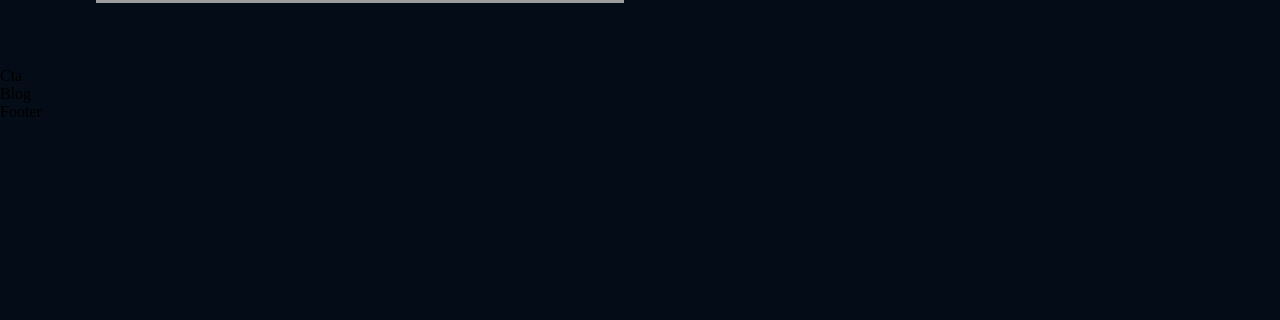
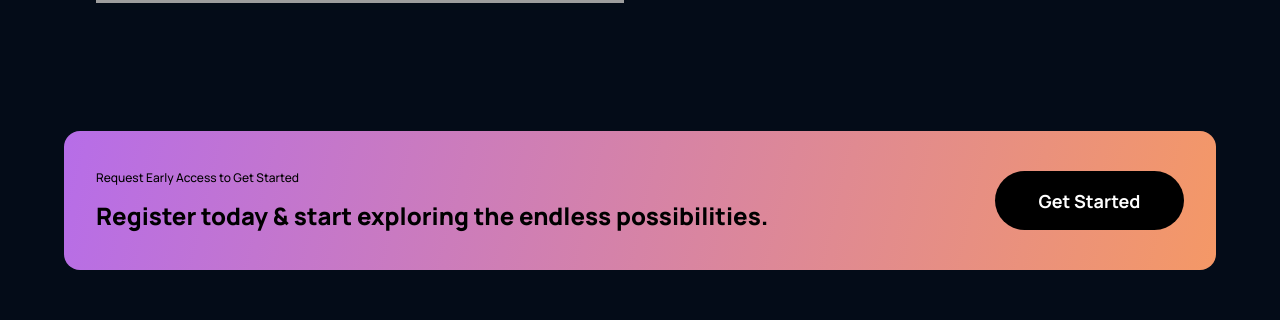
Before and after one commit to ginogiorgi/modern_ui_ux_reactjs, a Next.js app: page / in a window 1280 px wide. Shown: the part 2694-3014 px from the top of the page. Before the commit the page ends 2815 px from the top, so only its background shows below. Built offline with nearby package versions, Linux system fonts and the light colour scheme; grey boxes are pictures that could not be loaded.

Commit message:
Created and styled cta

```diff
--- a/components/cta/Cta.jsx
+++ b/components/cta/Cta.jsx
@@ -1,7 +1,19 @@
 import "./cta.css";
 
 const Cta = () => {
-    return <div>Cta</div>;
+    return (
+        <div className="gpt5__cta">
+            <div className="gpt5__cta-content">
+                <p>Request Early Access to Get Started</p>
+                <h3>
+                    Register today & start exploring the endless possibilities.
+                </h3>
+            </div>
+            <div className="gpt5__cta-btn">
+                <button type="button">Get Started</button>
+            </div>
+        </div>
+    );
 };
 
 export default Cta;
--- a/components/cta/cta.css
+++ b/components/cta/cta.css
@@ -0,0 +1,41 @@
+.gpt5__cta {
+    display: flex;
+    justify-content: space-between;
+    align-items: center;
+    flex-direction: row;
+    padding: 2rem;
+    margin: 4rem;
+    border-radius: 1rem;
+    background: var(--gradient-bar);
+}
+.gpt5__cta-content p {
+    font-family: var(--font-family);
+    font-size: 12px;
+    font-weight: 500;
+    line-height: 30px;
+}
+.gpt5__cta-content h3 {
+    font-family: var(--font-family);
+    font-size: 24px;
+    font-weight: 800;
+    line-height: 45px;
+    text-align: left;
+}
+.gpt5__cta-btn {
+    display: flex;
+    justify-content: center;
+    align-items: center;
+    margin-left: 2rem;
+}
+.gpt5__cta-btn button {
+    width: 189px;
+    height: 59px;
+    border-radius: 40px;
+    border: none;
+    background: black;
+    color: white;
+    font-family: var(--font-family);
+    font-size: 18px;
+    font-weight: 700;
+    line-height: 30px;
+}
```
Also changed, not shown: 1 other file (tests, documents, lock files or other folders).
